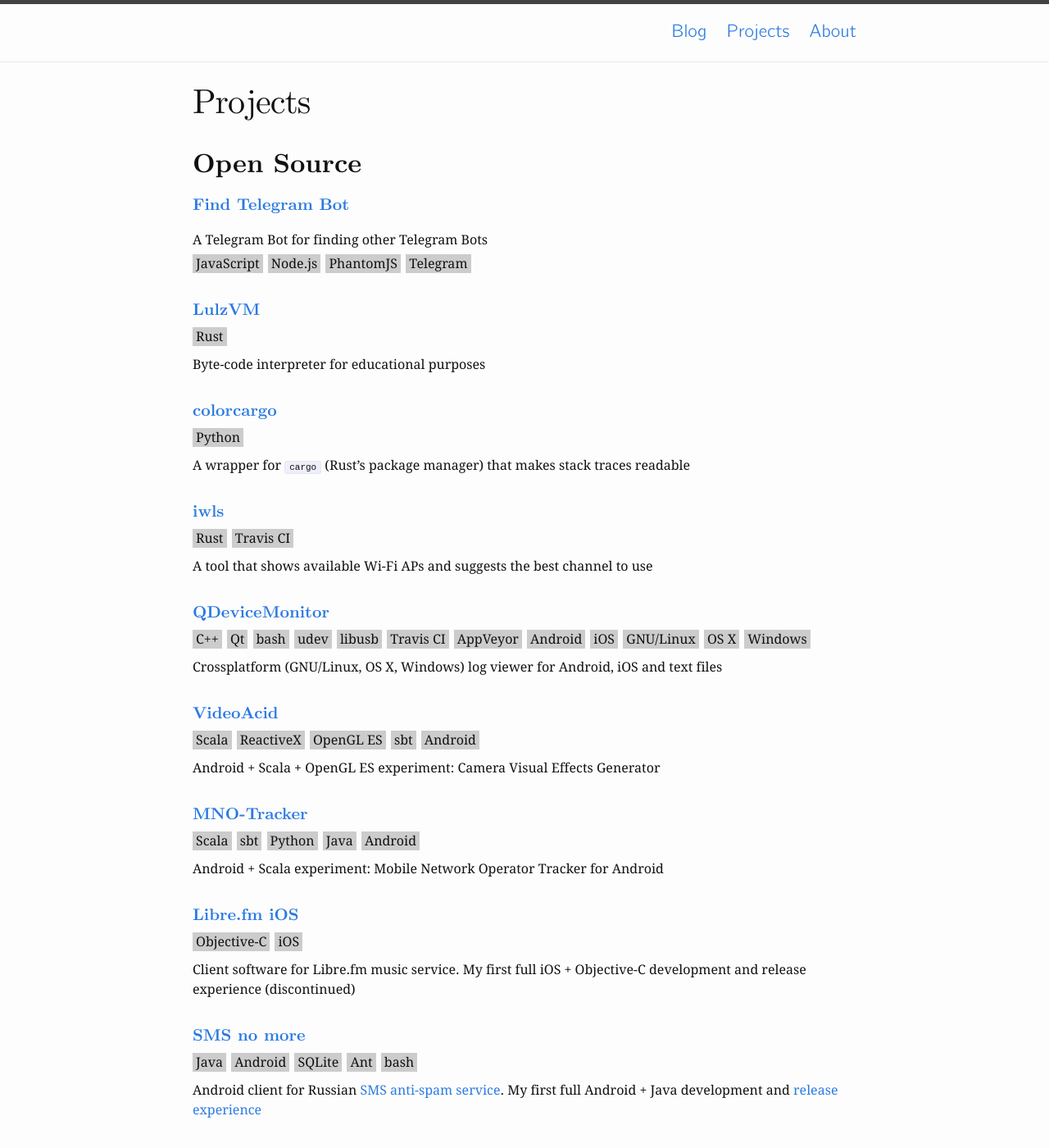
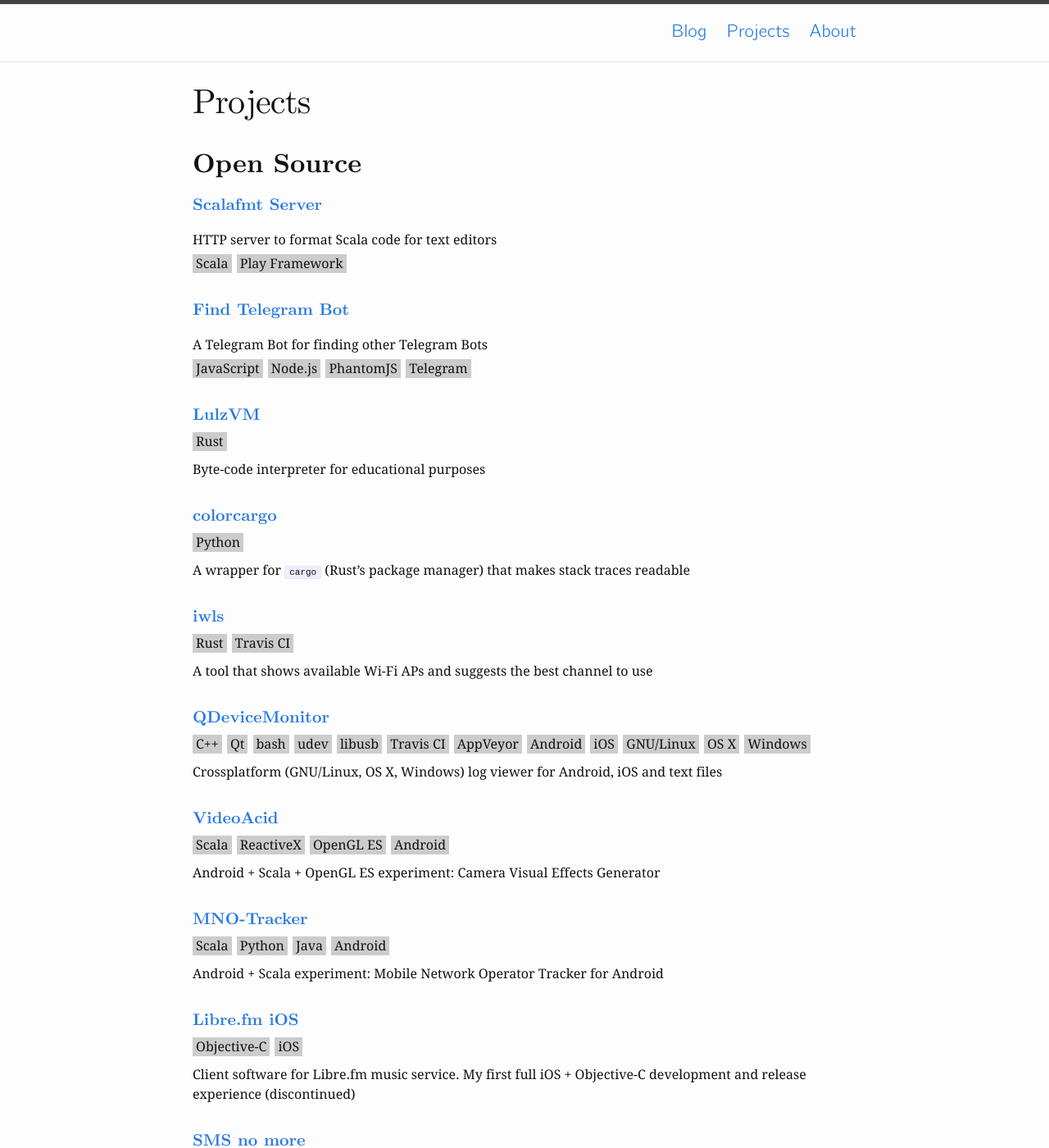
Before and after one commit to alopatindev/alopatindev.github.io, a Jekyll site: the page built from 01_projects.md, in a window 1280 px wide and 1400 px high. Shown: the whole window at 82% size. Built offline with Jekyll 4.4.1, drawn with Linux system fonts in a browser that asks for light colours.

Commit message:
update 01_projects

```diff
--- a/01_projects.md
+++ b/01_projects.md
@@ -5,6 +5,13 @@
 ---
 
 ## Open Source
+
+#### [Scalafmt Server](https://github.com/alopatindev/scalafmt-server)
+HTTP server to format Scala code for text editors
+<div class="tags">
+  <span class="tag">Scala</span>
+  <span class="tag">Play Framework</span>
+</div>
 
 #### [Find Telegram Bot](https://github.com/alopatindev/find-telegram-bot)
 A Telegram Bot for finding other Telegram Bots
@@ -56,7 +63,6 @@
   <span class="tag">Scala</span>
   <span class="tag">ReactiveX</span>
   <span class="tag">OpenGL ES</span>
-  <span class="tag">sbt</span>
   <span class="tag">Android</span>
 </div>
 Android + Scala + OpenGL ES experiment: Camera Visual Effects Generator
@@ -64,7 +70,6 @@
 #### [MNO-Tracker](https://github.com/mnotracker/mnotracker)
 <div class="tags">
   <span class="tag">Scala</span>
-  <span class="tag">sbt</span>
   <span class="tag">Python</span>
   <span class="tag">Java</span>
   <span class="tag">Android</span>
```
